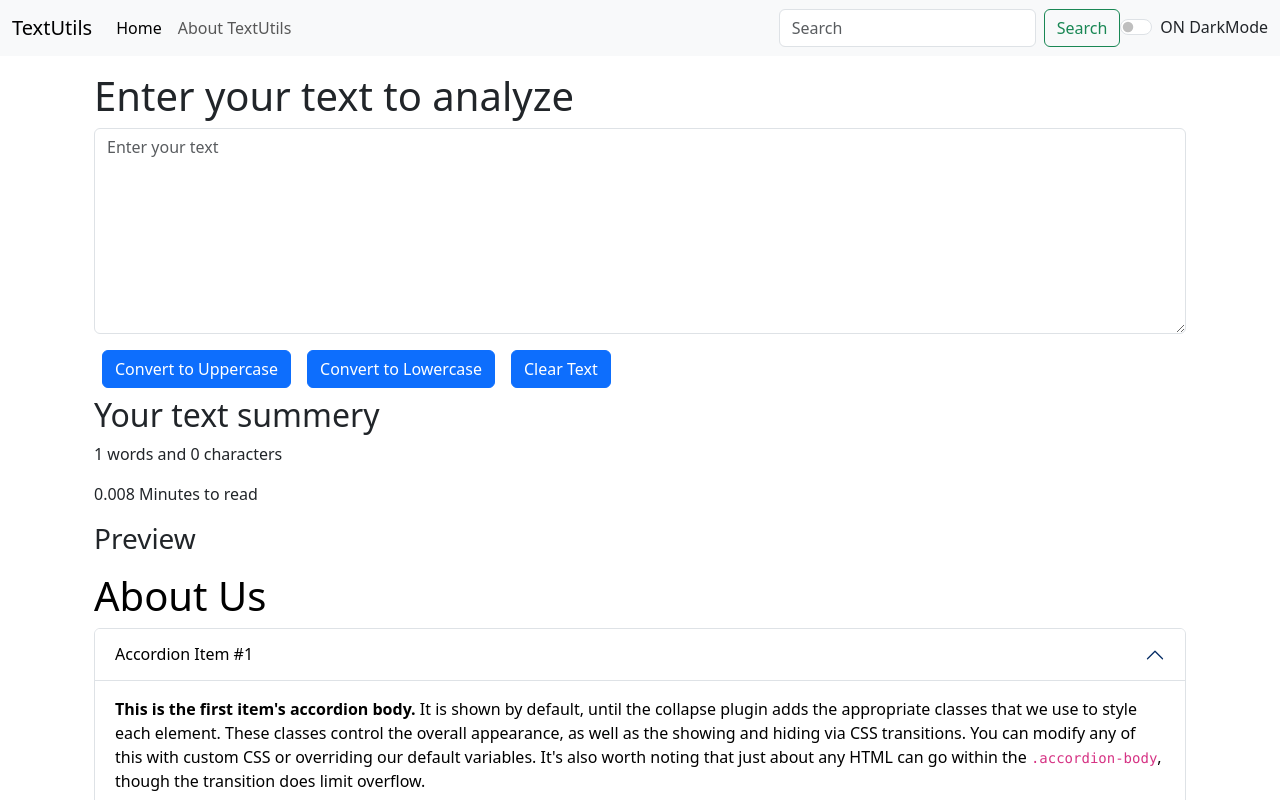
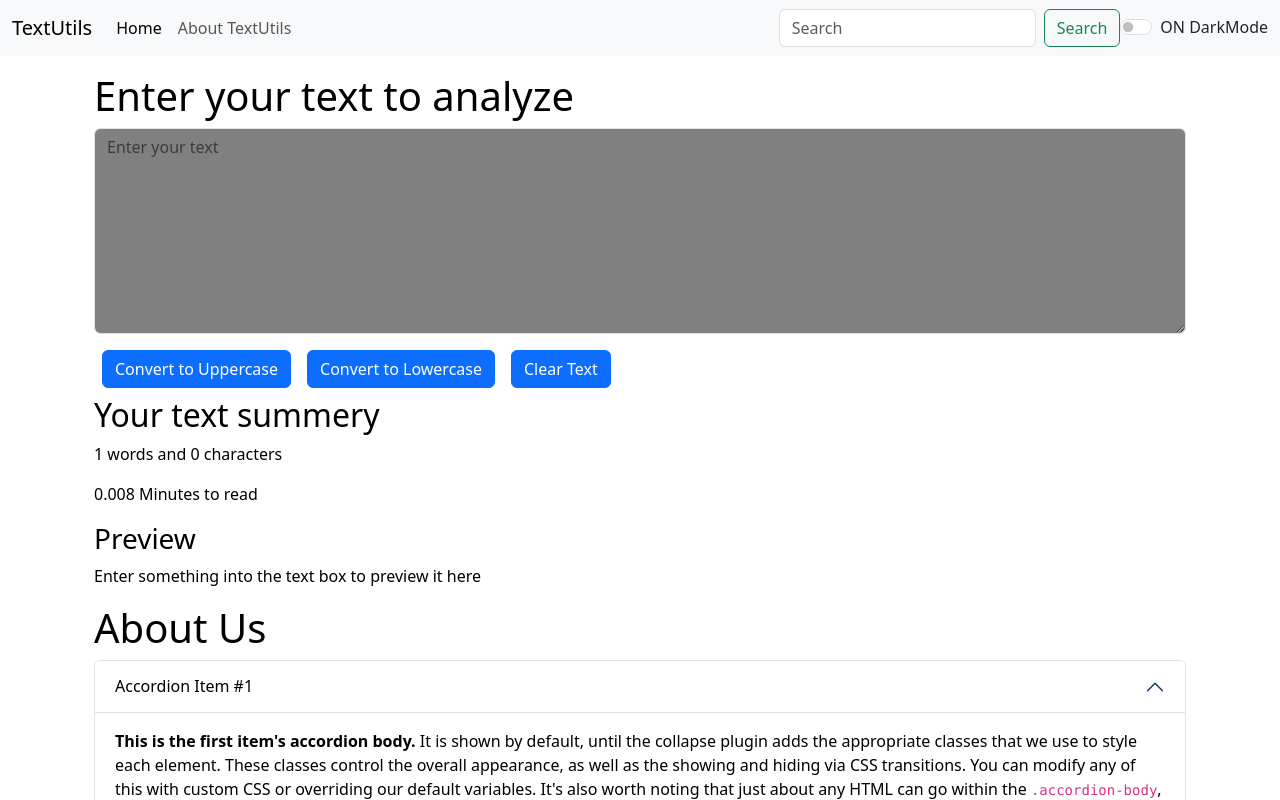
Before and after one commit to mrutyunjayas490/learnreact, a React (Create React App) app: page / in a window 1280 px wide. Shown: the top 800 px of the page. Built offline with nearby package versions, Linux system fonts and the light colour scheme.

Commit message:
Alert added

```diff
--- a/src/App.js
+++ b/src/App.js
@@ -1,5 +1,6 @@
 import './App.css';
 import About from './components/About.js';
+import Alert from './components/Alert.js';
 import Navbar from './components/Navbar.js'
 import TextForm from './components/TextForm.js'
 import React, {useState} from 'react';
@@ -7,21 +8,36 @@ import React, {useState} from 'react';
 function App() {
   const [Mode, setMode] = useState('light');
 
+  const[alert, setAlert] = useState(null);
+  const showAlert =(message, type)=>{
+    setAlert({
+      msg: message,
+      type: type
+    })
+    setTimeout(()=>{
+      setAlert(null);
+    },1500);
+  }
+
   const toggleMode =()=>{
     if(Mode ==='light'){
       setMode('dark');
+      document.body.style.backgroundColor = 'black';
+      showAlert("Dark mode has been enabled","success");
     }
     else{
       setMode('light');
+      document.body.style.backgroundColor = 'light';
+      showAlert("Light mode has been enabled","success");
     }
   }
   return (
     <>
     <Navbar title='TextUtils' aboutText='About TextUtils' mode={Mode} toggleMode={toggleMode} />
-
+    <Alert alert={alert}/>
     <div className="container my-3">
-    <TextForm heading='Enter your text to analyze'/>
-    <About />
+    <TextForm showAlert={showAlert} heading='Enter your text to analyze' mode={Mode}/>
+    <About mode={Mode}/>
     </div>
     </> //it's a stucture called js stucture <>every thing under this is a js file</>
   );// here we return jxs file which is look like a html but it as a javascript
--- /dev/null
+++ b/src/components/Alert.js
@@ -0,0 +1,14 @@
+import React from 'react'
+
+export default function Alert(props) {
+    const capitalize = (word)=>{
+        const lower = word.toLowerCase();
+        return lower.charAt(0).toUpperCase() + lower.slice(1);
+    }
+  return (
+    props.alert && <div className={`alert alert-${props.alert.type} alert-dismissible fade show`} role="alert">
+            {capitalize(props.alert.type)} : {props.alert.msg}
+    </div>
+
+  )
+}
--- a/src/components/TextForm.js
+++ b/src/components/TextForm.js
@@ -6,18 +6,21 @@ export default function TextForm(props) {
         //console.log("Uppercase was clicked: " + text);
         let newText = text.toUpperCase();
         setText(newText);
+        props.showAlert("Coverted to uppercase","success")
     }
 
     const handleLoClick = ()=>{
         //console.log("Uppercase was clicked: " + text);
         let newText = text.toLowerCase();
         setText(newText);
+        props.showAlert("Coverted to lowercase","success")
     }
 
     const handleClearClick = ()=>{
         //console.log("Uppercase was clicked: " + text);
         let newText = '';
         setText(newText);
+        props.showAlert("Clear","success")
     }
 
     const handleOnChange = (event)=>{
@@ -30,21 +33,21 @@ export default function TextForm(props) {
     //setText("new text");// correct way to change the text state
     return (
         <>
-        <div className='container'>
+        <div className='container' style={{color: props.mode==='dark'?'white':'black'}}>
             <h1>{props.heading}</h1>
             <div className="mb-3">
-            <textarea className="form-control" value={text} onChange={handleOnChange} id="myBox" rows="8" placeholder='Enter your text'></textarea>
+            <textarea className="form-control" value={text} onChange={handleOnChange} style={{backgroundColor: props.mode==='light'?'gray':'white' , color: props.mode==='dark'?'white':'black'}} id="myBox" rows="8" placeholder='Enter your text'></textarea>
             </div>
             <button className ="btn btn-primary mx-2" onClick={handleUpClick}>Convert to Uppercase</button>
             <button className ="btn btn-primary mx-2" onClick={handleLoClick}>Convert to Lowercase</button>
             <button className ="btn btn-primary mx-2" onClick={handleClearClick}>Clear Text</button>
     </div>
-    <div className="container my-2">
+    <div className="container my-2" style={{color: props.mode==='dark'?'white':'black'}}>
         <h2>Your text summery</h2>
         <p>{text.split(" ").length} words and {text.length} characters</p>
         <p>{0.008 * text.split(" ").length} Minutes to read</p>
         <h3>Preview</h3>
-        <p>{text}</p>
+        <p>{text.length>0?text:"Enter something into the text box to preview it here"}</p>
     </div>
     </>
   )
```
